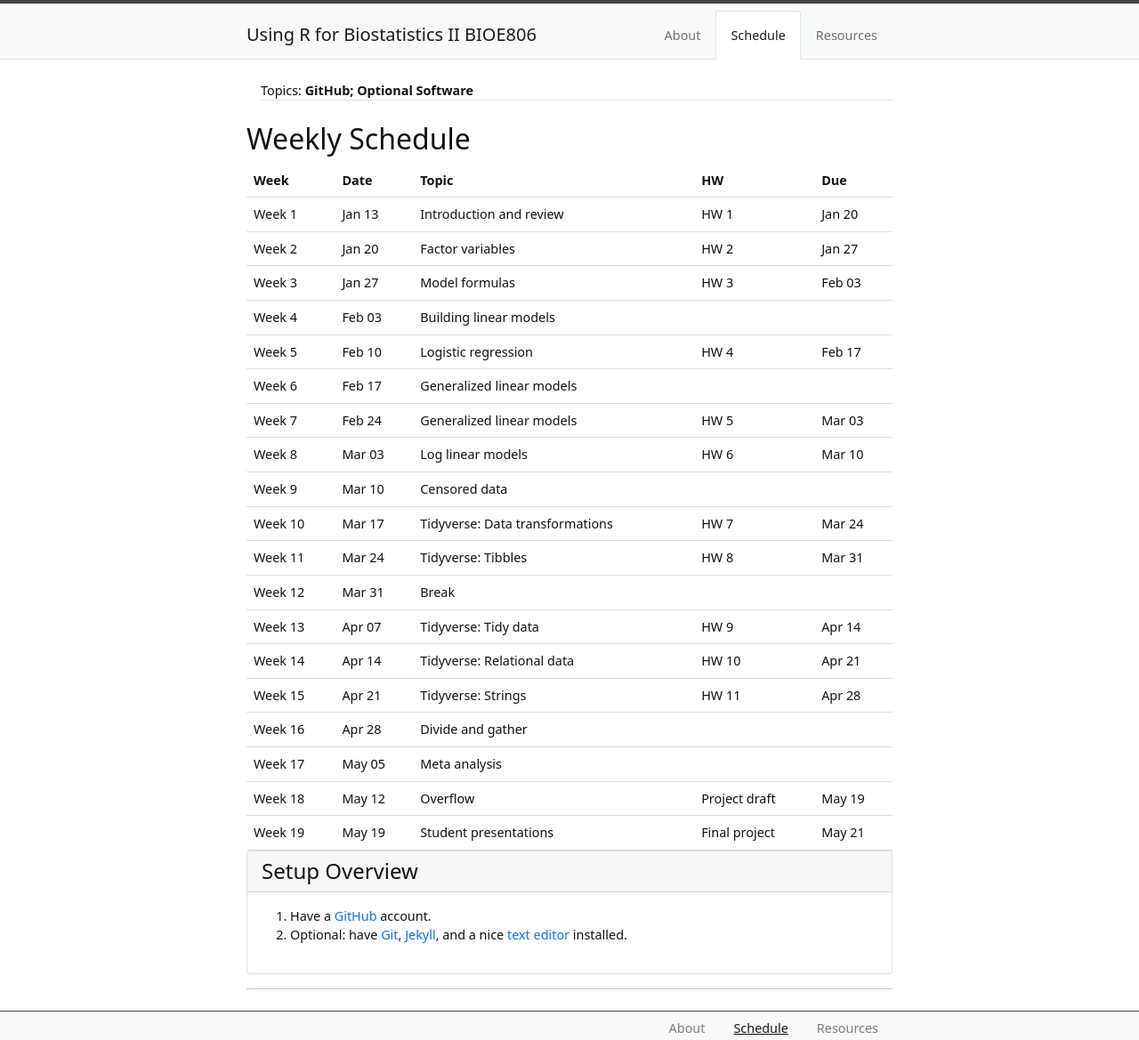
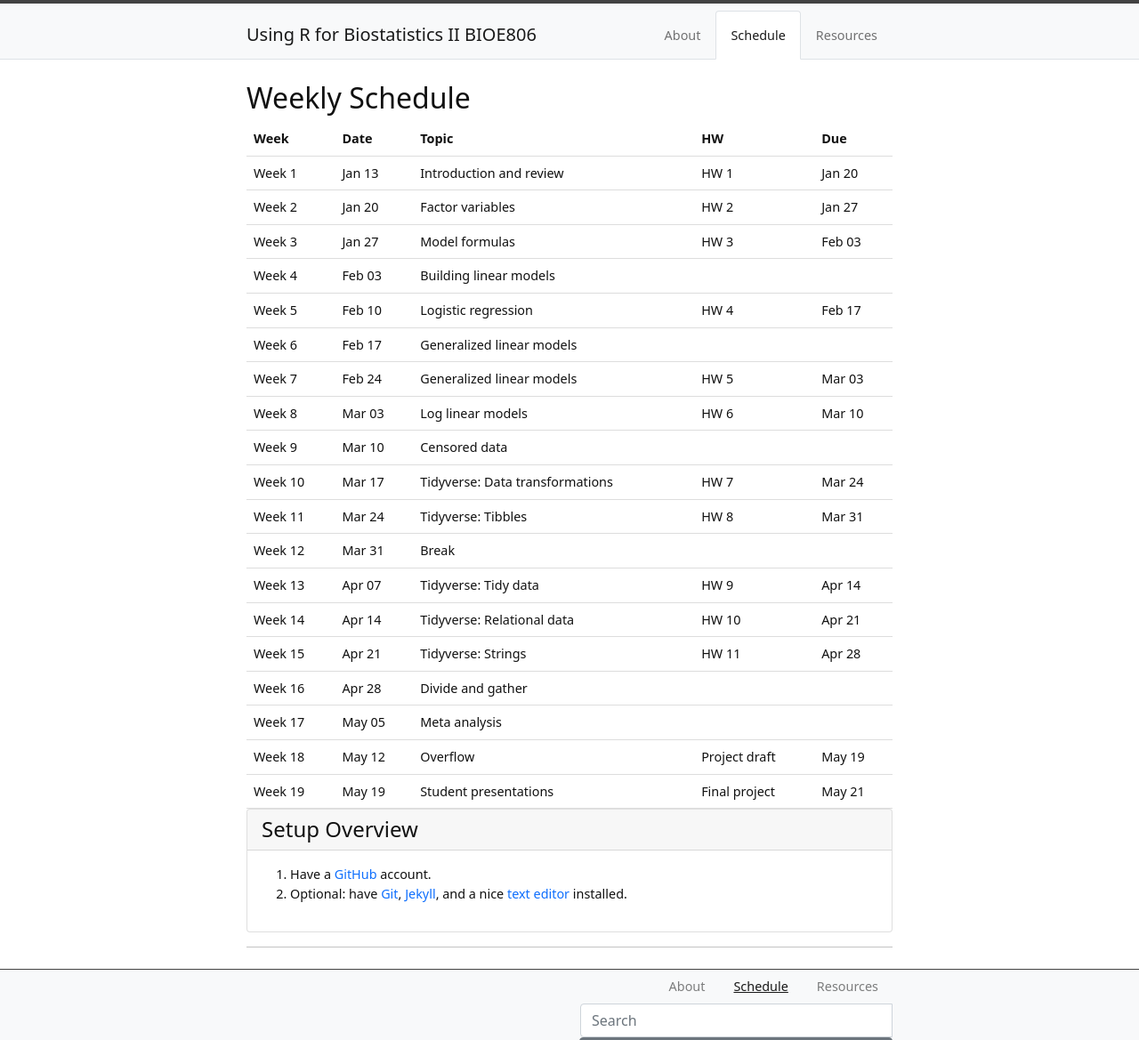
Before and after one commit to XiaoyuLiang/BIOE806-Spring2022, a Jekyll site: the page built from content/2-Schedule.md, in a window 1280 px wide, cut to the strip 0-1169 px from the top of the page. Shown: the whole strip at 89% size. Built offline with Jekyll 4.4.1, drawn with Linux system fonts in a browser that asks for light colours.

Commit message:
Update 2-Schedule.md

```diff
--- a/content/2-Schedule.md
+++ b/content/2-Schedule.md
@@ -1,7 +1,6 @@
 ---
 title: Weekly Schedule
 nav: Schedule
-topics: GitHub; Optional Software
 ---
 
 <head>
```
